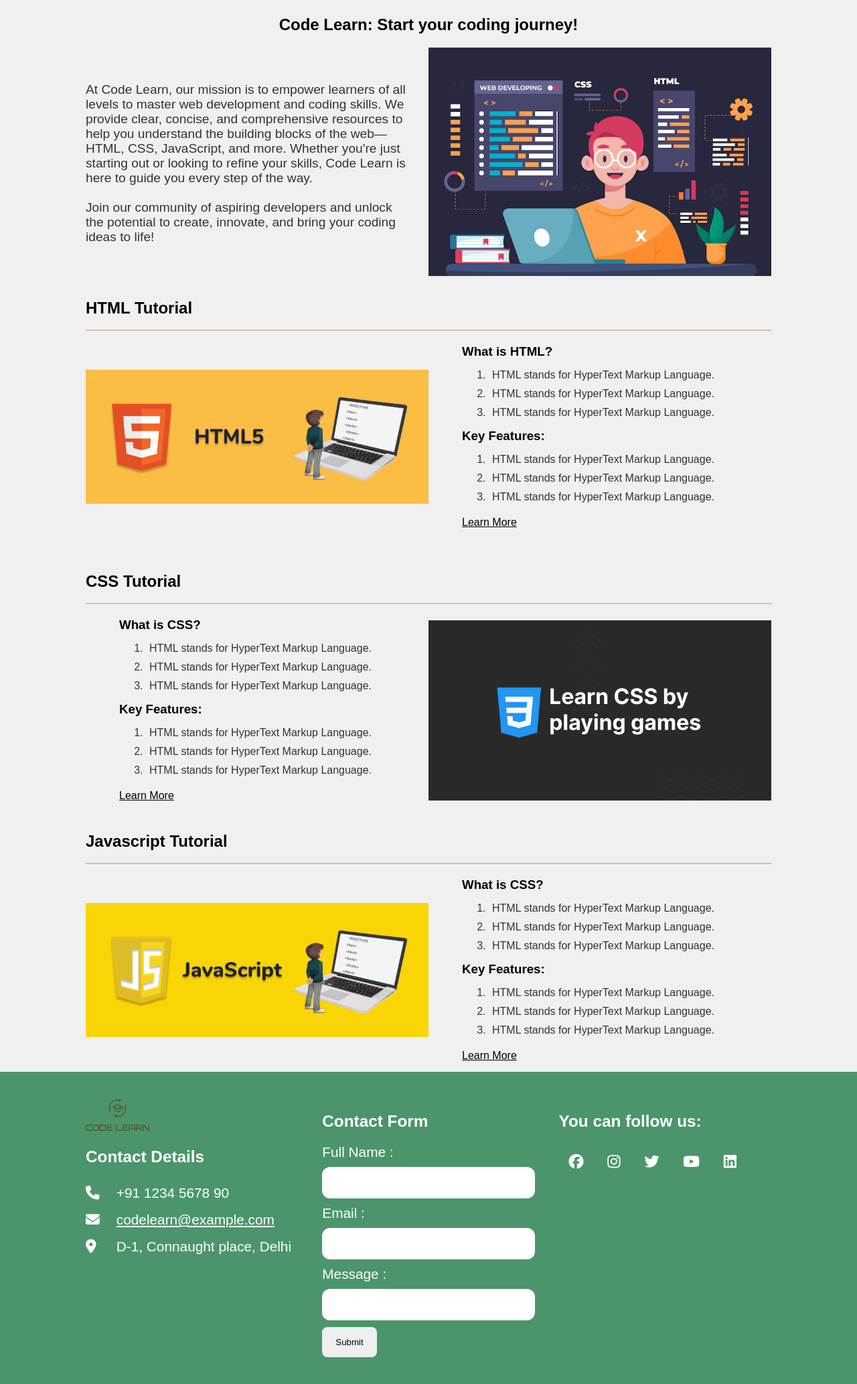
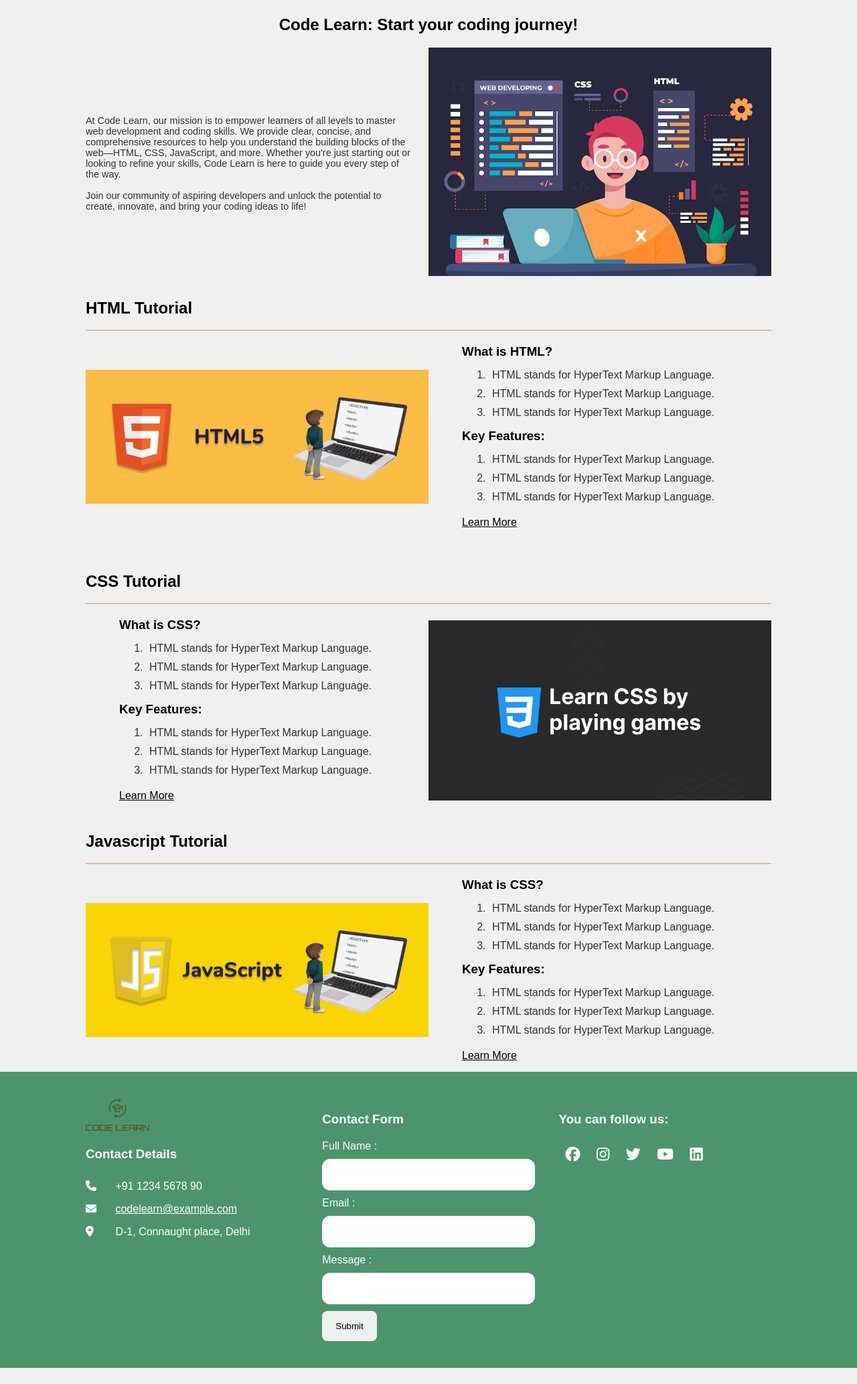
Before and after one commit to coder-nitin07/code-learn, a plain HTML site: page index.html in a window 1280 px wide. Shown: the part 821-2887 px from the top of the page at 67% size. After the commit the page ends 2863 px from the top, so only its background shows below. Drawn offline with Linux system fonts and the light colour scheme.

Commit message:
first commit

```diff
--- a/style.css
+++ b/style.css
@@ -235,7 +235,7 @@ header ul li a:hover{
 }
 
 .content .text-content p{
-    font-size: 1.2rem;
+    font-size: 0.9rem;
     padding: 10px 0;
 }
 
@@ -272,7 +272,7 @@ header ul li a:hover{
     }
 
     .content .text-content p{
-        font-size: 1rem;
+        font-size: 0.9rem;
     }
 
     .image-block img{
@@ -295,7 +295,7 @@ footer{
     padding: 40px 0;
     background-color: #4c956c;
     color: #fff;
-    font-size: 1.3rem;
+    font-size: 1rem;
 }
 
 .footer{
@@ -353,7 +353,7 @@ footer{
 }
 
 .footer-block .social-icons i{
-    padding: 15px;
+    padding: 10px;
     font-size: 22px;
     cursor: pointer;
     border-radius: 50%;
```
